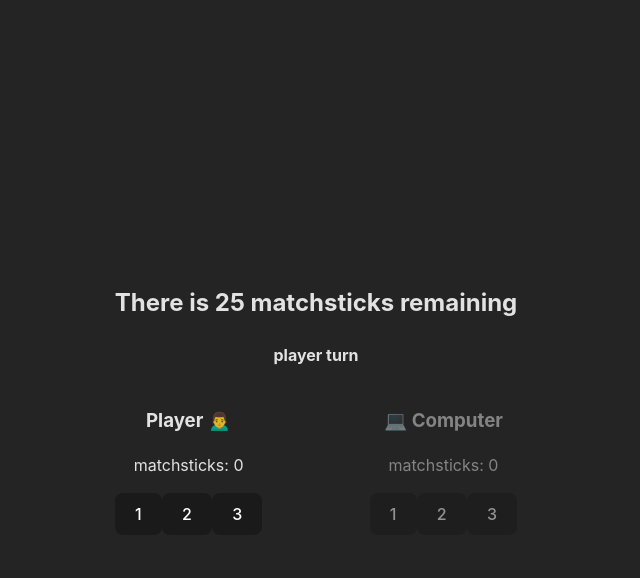
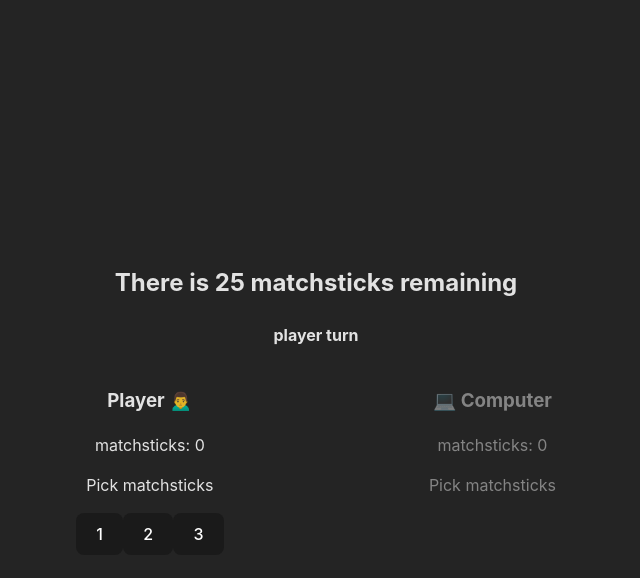
Before and after one commit to bilokrylets/matchstick-game, a React (Vite) app: page / in a window 1280 px wide. Both pictures are taken after a click on the button "Start game!". Shown: the top 578 px of the page, without its empty margins (324-964 px from the left). Built offline with nearby package versions, Linux system fonts and the light colour scheme.

Commit message:
feat: add gameCard, custom pick option

```diff
--- a/src/App.css
+++ b/src/App.css
@@ -1,4 +1,5 @@
 #root {
+  min-width: 480px;
   max-width: 1280px;
   margin: 0 auto;
   padding: 2rem;
--- /dev/null
+++ b/src/components/UI/Button.tsx
@@ -0,0 +1,4 @@
+type Props = { onChange: () => void };
+export default function Button({ onChange }: Props) {
+  return <div onChange={onChange}>Button</div>;
+}
--- a/src/components/game/Game.tsx
+++ b/src/components/game/Game.tsx
@@ -1,10 +1,11 @@
 import { useSelector, useDispatch } from 'react-redux';
 import { AppDispatch } from '../../redux/store';
-import { computerTurn, playerTurn, selectGame } from '../../redux/gameSlice';
+import { computerTurn, selectGame } from '../../redux/gameSlice';
 import styles from './game.module.scss';
 import { useEffect } from 'react';
 import { computerTurnPick } from '../../utils/computerTurnPick';
 import FinishScreen from '../finishScreen/FinishScreen';
+import GamerCard from './GamerCard';
 
 export default function Game() {
   const {
@@ -43,52 +44,11 @@ export default function Game() {
     <div>
       <h2>There is {remainingMatches} matchsticks remaining</h2>
       <h4>{currentTurn} turn</h4>
+
       <div className={styles.opponents}>
-        <div className={`${currentTurn === 'computer' ? styles.disable : ''}`}>
-          <h3>Player 🙍‍♂️</h3>
-          <p>matchsticks: {playerMatches}</p>
-          <button
-            disabled={remainingMatches < 1}
-            onClick={() => dispatch(playerTurn(1))}
-          >
-            1
-          </button>
-          <button
-            disabled={remainingMatches < 2}
-            onClick={() => dispatch(playerTurn(2))}
-          >
-            2
-          </button>
-          <button
-            disabled={remainingMatches < 3}
-            onClick={() => dispatch(playerTurn(3))}
-          >
-            3
-          </button>
-        </div>
+        <GamerCard label="Player 🙍‍♂️" status="player" />
 
-        <div className={`${currentTurn === 'player' ? styles.disable : ''}`}>
-          <h3>💻 Computer</h3>
-          <p>matchsticks: {computerMatches}</p>
-          <button
-            disabled={remainingMatches < 1}
-            onClick={() => dispatch(computerTurn(1))}
-          >
-            1
-          </button>
-          <button
-            disabled={remainingMatches < 2}
-            onClick={() => dispatch(computerTurn(2))}
-          >
-            2
-          </button>
-          <button
-            disabled={remainingMatches < 3}
-            onClick={() => dispatch(computerTurn(3))}
-          >
-            3
-          </button>
-        </div>
+        <GamerCard label="💻 Computer" status="computer" />
       </div>
     </div>
   );
--- /dev/null
+++ b/src/components/game/GamerCard.tsx
@@ -0,0 +1,25 @@
+import { useSelector } from 'react-redux';
+import { selectGame } from '../../redux/gameSlice';
+import styles from './gameCard.module.scss';
+import PlayerInput from '../playerInput/PlayerInput';
+
+type Props = {
+  label: string;
+  status: 'player' | 'computer';
+};
+export default function GamerCard({ label, status }: Props) {
+  const { currentTurn, computerMatches, playerMatches } =
+    useSelector(selectGame);
+
+  const isPlayer = status === 'player';
+
+  return (
+    <div className={`${currentTurn !== status ? styles.disable : ''}`}>
+      <h3>{label}</h3>
+      <p>matchsticks: {isPlayer ? playerMatches : computerMatches}</p>
+
+      <p>Pick matchsticks</p>
+      {isPlayer && <PlayerInput />}
+    </div>
+  );
+}
--- /dev/null
+++ b/src/components/game/gameCard.module.scss
@@ -0,0 +1,4 @@
+.disable {
+  opacity: 0.5;
+  pointer-events: none;
+}
--- /dev/null
+++ b/src/components/playerInput/PlayerInput.tsx
@@ -0,0 +1,44 @@
+import { useDispatch, useSelector } from 'react-redux';
+import { playerTurn, selectGame } from '../../redux/gameSlice';
+import { AppDispatch } from '../../redux/store';
+import { useState } from 'react';
+
+export default function PlayerInput() {
+  const { remainingMatches, maxTurnPick } = useSelector(selectGame);
+  const [customPick, setCustomPick] = useState(1);
+  const dispatch: AppDispatch = useDispatch();
+
+  const buttons = Array.from(
+    { length: Math.min(maxTurnPick, 5) },
+    (_, index) => index + 1,
+  );
+
+  const isCustomPick = maxTurnPick > 5 && remainingMatches > 5;
+
+  return (
+    <div>
+      {buttons.map((value) => (
+        <button
+          key={value}
+          disabled={remainingMatches < value}
+          onClick={() => dispatch(playerTurn(value))}
+        >
+          {value}
+        </button>
+      ))}
+      {isCustomPick && (
+        <>
+          <p>add custom amount from 1 to {maxTurnPick} </p>
+          <input
+            type="number"
+            value={customPick}
+            onChange={(e) => setCustomPick(+e.target.value)}
+            min={1}
+            max={maxTurnPick}
+          />
+          <button onClick={() => dispatch(playerTurn(customPick))}>pick</button>
+        </>
+      )}
+    </div>
+  );
+}
--- a/src/components/settingsScreen/SettingScreen.tsx
+++ b/src/components/settingsScreen/SettingScreen.tsx
@@ -22,6 +22,14 @@ export default function SettingScreen() {
     );
   }
 
+  const maxPickRange = Math.ceil(startMatches / 2) - 1;
+
+  function changeStartMatches(e) {
+    setStartMatches(e.target.value);
+
+    if (maxMatchPerTurn > maxPickRange) setMaxMatchPerTurn(maxPickRange);
+  }
+
   return (
     <div>
       <h2>Matchstick game settings:</h2>
@@ -33,7 +41,7 @@ export default function SettingScreen() {
             value={startMatches}
             min={3}
             max={51}
-            onChange={(e) => setStartMatches(+e.target.value)}
+            onChange={(e) => changeStartMatches(e)}
           />
         </div>
         <div className={styles.form__block}>
@@ -41,8 +49,8 @@ export default function SettingScreen() {
           <input
             type="range"
             value={maxMatchPerTurn}
-            min={3}
-            max={Math.ceil(startMatches / 2) - 1}
+            min={1}
+            max={maxPickRange}
             onChange={(e) => setMaxMatchPerTurn(+e.target.value)}
           />
         </div>
```
